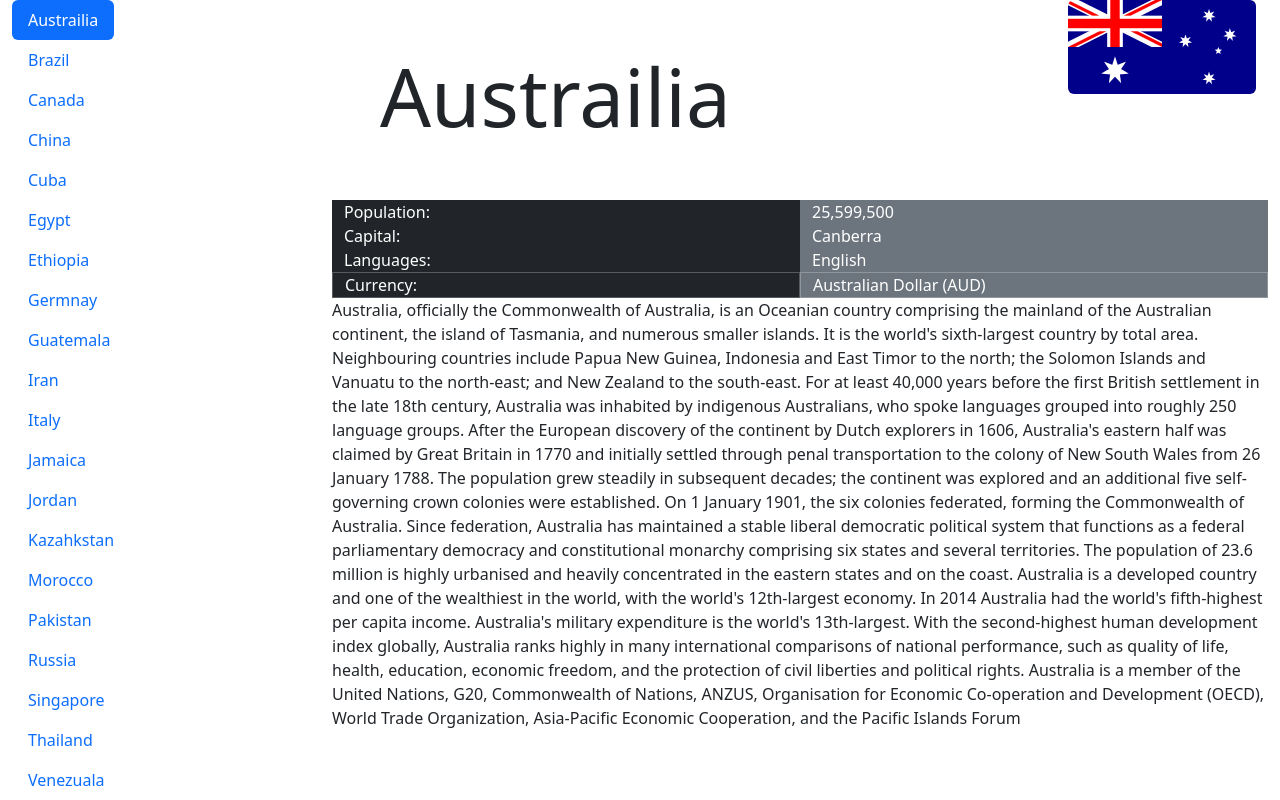
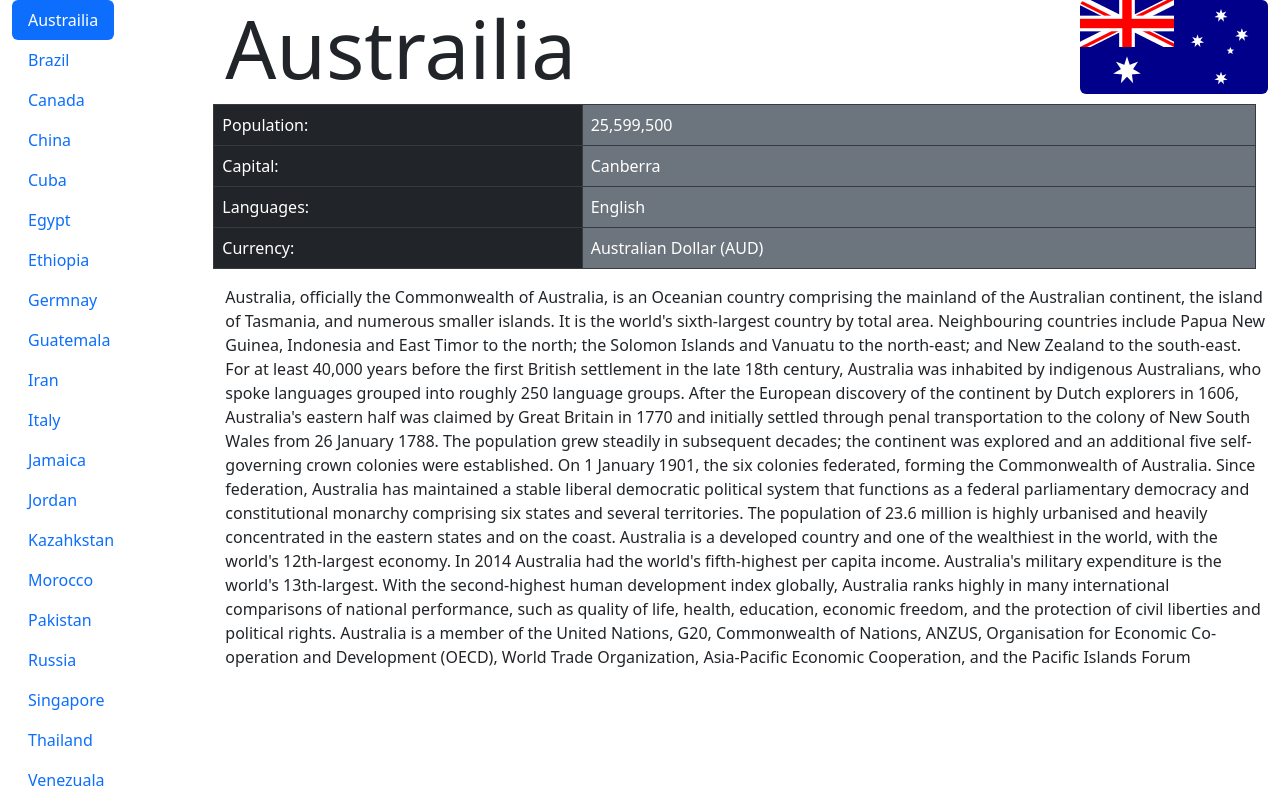
Before and after one commit to ChadBlackier/RespWebAssignment, a plain HTML site: page index.html in a window 1280 px wide. Drawn offline with nearby package versions, Linux system fonts and the light colour scheme.

Commit message:
Update index.html
Table is in correct format

```diff
--- a/index.html
+++ b/index.html
@@ -174,7 +174,7 @@
     <div class="container-fluid">
       <div class="row">
         <!-- The list-->
-        <div class="col-sm-3">
+        <div class="col-sm-3 col-md-2">
           <div class="d-none d-sm-block">
             <ul class="nav nav-pills flex-column" id="myTab" role="tablist">
               <li class="nav-item">
@@ -423,46 +423,40 @@
 
         <div
           id="austrailia"
-          class="col-sm-9"
+          class="col-sm-9 col-md-10 container-fluid"
           role="tabpanel"
           aria-labelledby="#austrailia-tab"
         >
           <!--Conatins the table-->
-          <div class="container-fluid">
           <div class="row">
-              <div class="col-6 p-5"><h1>Austrailia</h1></div>
-              <div class="col-6">
+            <div class="col-6 col-md-8"><h1>Austrailia</h1></div>
+            <div class="col-6 col-md-4">
               <img
                 class="rounded float-end d-block p-0"
                 src="flags/Australia.png"
                 alt="Austrailian Flag"
               />
             </div>
-            </div>
 
             <div class="row">
-              <div class="col-6 bg-dark text-white">Population:</div>
-              <div class="col-6 bg-secondary text-white">25,599,500</div>
-            </div>
-            <div class="row">
-              <div class="col-6 bg-dark text-white">Capital:</div>
-              <div class="col-6 bg-secondary text-white">Canberra</div>
-            </div>
-            <div class="row">
-              <div class="col-6 bg-dark text-white">Languages:</div>
-              <div class="col-6 bg-secondary text-white">English</div>
-            </div>
-            <div class="row">
-              <div
-                class="col-6 border border-light border-opacity-25 bg-dark text-white"
-              >
-                Currency:
-              </div>
-              <div
-                class="col-6 border border-light border-opacity-25 bg-secondary text-white"
-              >
-                Australian Dollar (AUD)
-              </div>
+              <table class="table table-dark table-bordered">
+                <tr>
+                  <td>Population:</td>
+                  <td class="bg-secondary">25,599,500</td>
+                </tr>
+                <tr>
+                  <td>Capital:</td>
+                  <td class="bg-secondary">Canberra</td>
+                </tr>
+                <tr>
+                  <td>Languages:</td>
+                  <td class="bg-secondary">English</td>
+                </tr>
+                <tr>
+                  <td>Currency:</td>
+                  <td class="bg-secondary">Australian Dollar (AUD)</td>
+                </tr>
+              </table>
             </div>
           </div>
           <p>
```
Lines whose indentation alone changed are shown as unchanged.
